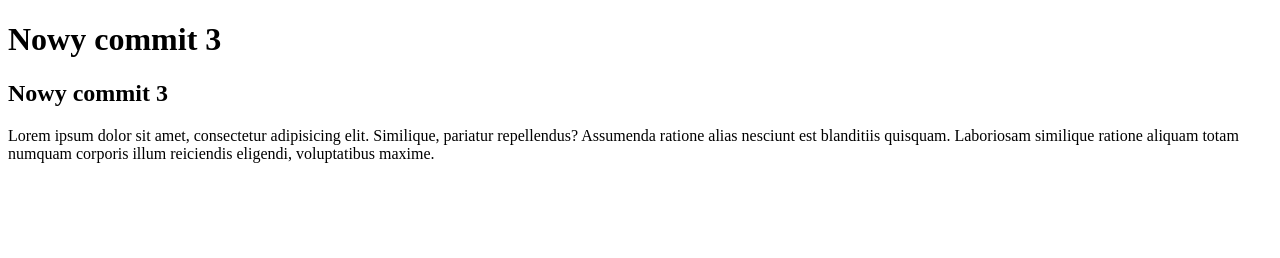
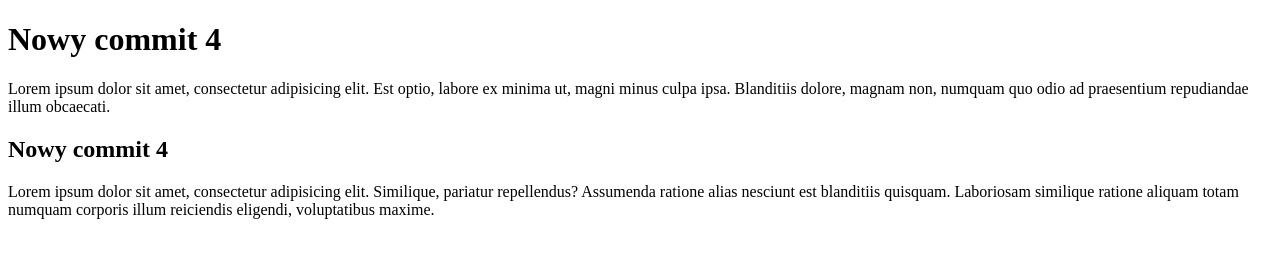
Before and after one commit to arturgith/nauka-gita, a plain HTML site: page index.html in a window 1280 px wide. Drawn offline with Linux system fonts and the light colour scheme.

Commit message:
Change 4

```diff
--- a/index.html
+++ b/index.html
@@ -5,8 +5,9 @@
 	<title>Git 2</title>
 </head>
 <body>
-	<h1>Nowy commit 3</h1>
-	<h2>Nowy commit 3</h2>
+	<h1>Nowy commit 4</h1>
+	<p>Lorem ipsum dolor sit amet, consectetur adipisicing elit. Est optio, labore ex minima ut, magni minus culpa ipsa. Blanditiis dolore, magnam non, numquam quo odio ad praesentium repudiandae illum obcaecati.</p>
+	<h2>Nowy commit 4</h2>
 	<p>Lorem ipsum dolor sit amet, consectetur adipisicing elit. Similique, pariatur repellendus? Assumenda ratione alias nesciunt est blanditiis quisquam. Laboriosam similique ratione aliquam totam numquam corporis illum reiciendis eligendi, voluptatibus maxime.</p>
 </body>
 </html>
```
